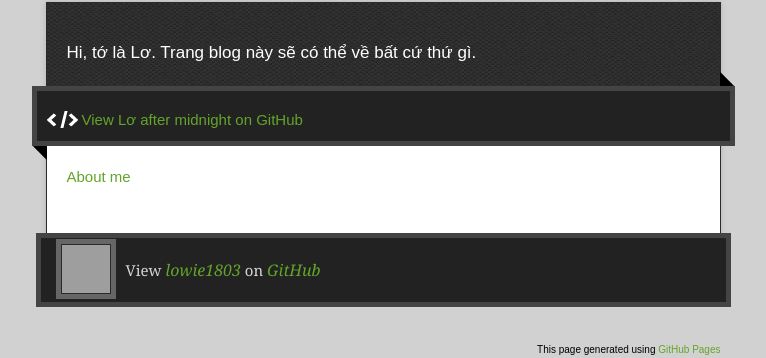
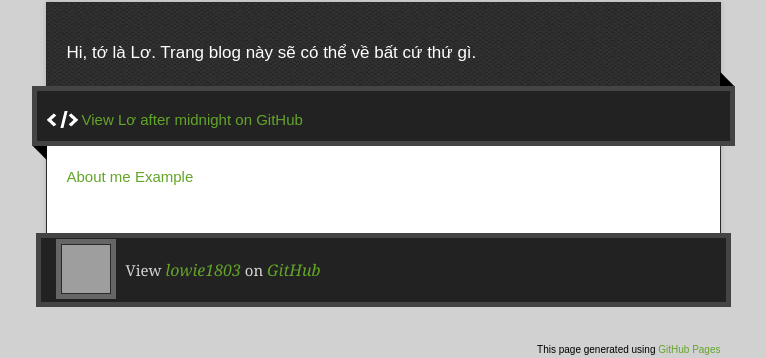
Before and after one commit to lowie1803/lowie1803.github.io, a Jekyll site: the page built from index.md, in a window 1280 px wide. Shown: the part 128-486 px from the top of the page, without its empty margins (257-1023 px from the left). Built offline with Jekyll 4.4.1, drawn with Linux system fonts in a browser that asks for light colours; our own code applies the rules of GitHub Pages for plain Markdown files; grey boxes are pictures that could not be loaded.

```diff
--- a/_layouts/default.html
+++ b/_layouts/default.html
@@ -30,7 +30,7 @@
           <a href="{{ site.github.tar_url }}" class="download-button tar"><span>Download</span></a>
           <a href="{{ site.github.zip_url }}" class="download-button zip"><span>Download</span></a>
           {% endif %}
-          <a href="{{ site.github.repository_url }}" class="code">View {{ site.title | default: site.github.repository_name }} on GitHub</a>
+          <a href="https://www.youtube.com/watch?v=dQw4w9WgXcQ" class="code">View {{ site.title | default: site.github.repository_name }} on GitHub</a>
         </div>
         <span class="blc"></span><span class="trc"></span>
         </div>
--- a/index.md
+++ b/index.md
@@ -1 +1,2 @@
 [About me](./aboutme.html)
+[Example](./example.html)
```
Also changed, not shown: aboutme.md (+1 -1 lines).
